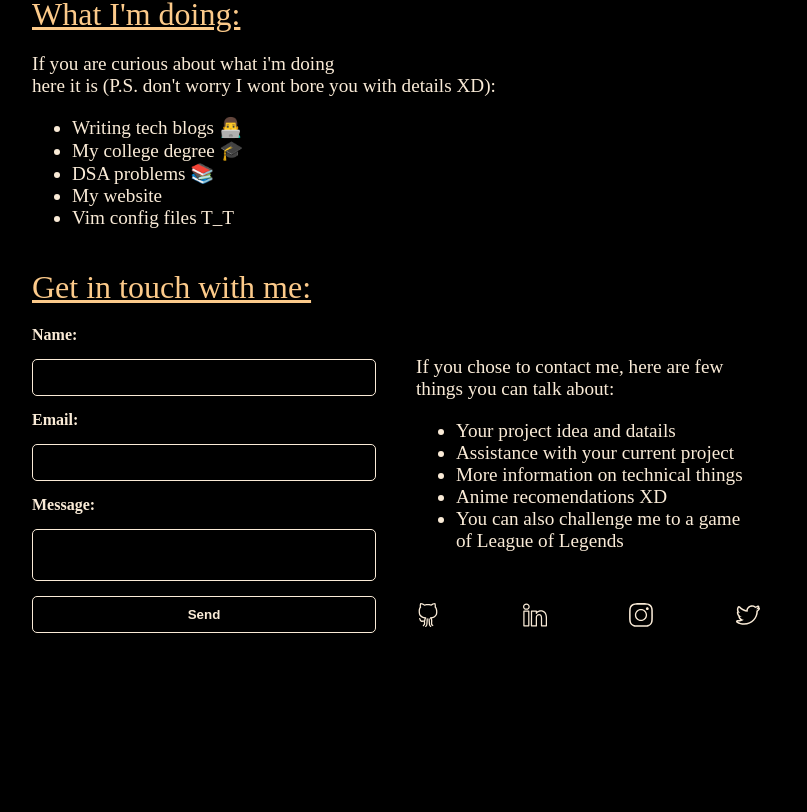
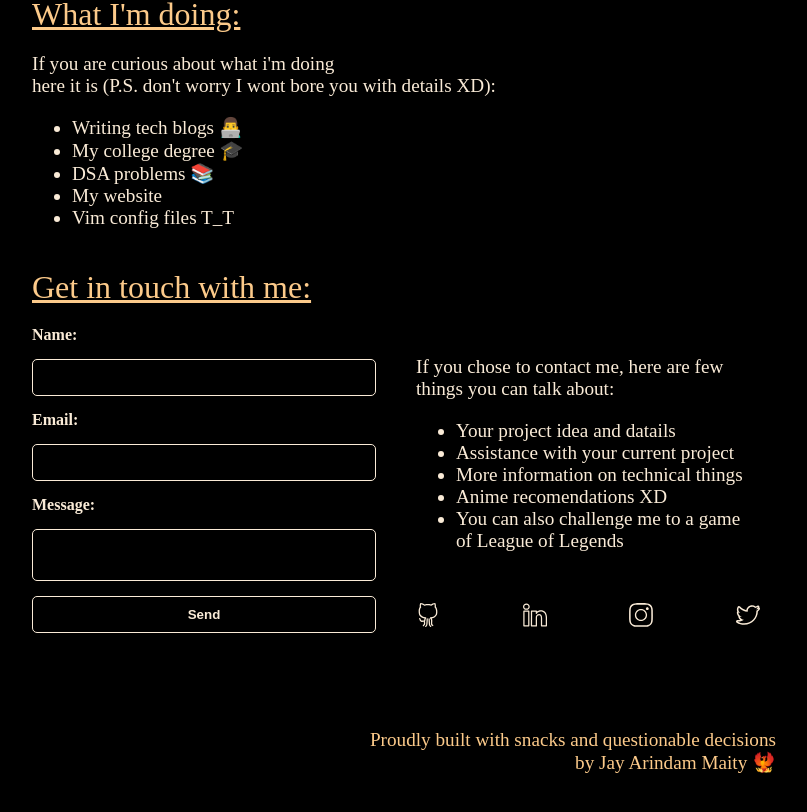
Before and after one commit to JayArindamMaity/jayarindammaity.github.io, a React (Vite) app: page /learning in a window 1280 px wide. Shown: the part 1028-1840 px from the top of the page, without its empty margins (244-1051 px from the left). Before the commit the page ends 1741 px from the top, so only its background shows below. Built offline with nearby package versions, Linux system fonts and the light colour scheme.

Commit message:
added footer

```diff
--- a/src/App.css
+++ b/src/App.css
@@ -1,21 +1,25 @@
-.main {
-  height: 100vh;
-  width: 100wh;
+html, body, #root {
+  height: 100%;
+  margin: 0;
+  padding: 0;
+}
+
+.page-container {
+  display: flex;
+  flex-direction: column;
+  min-height: 100vh;
   margin-left: 20vw;
   margin-right: 20vw;
   padding: 20px;
 }
 
-@media screen and (max-width:480px){
-  .main {
+.main-content {
+  flex: 1;
+}
+
+@media screen and (max-width: 780px) {
+  .page-container {
     margin-left: 5vw;
     margin-right: 5vw;
   }
 }
-
-@media screen and (max-width:780px){
-  .main {
-    margin-left: 5vw;
-    margin-right: 5vw;
-  }
-}
--- a/src/App.tsx
+++ b/src/App.tsx
@@ -7,13 +7,15 @@ import Projects from "./pages/projects/projects";
 import Entertainment from "./pages/entertainment/entertainment";
 import { HashRouter as Router, Routes, Route } from "react-router-dom";
 import Recepies from "./pages/recepies/recepies";
+import Footer from "./components/footer/footer";
 
 function App() {
   return (
     <Router>
-      <div className="main">
+      <div className="page-container">
         <Navbar />
 
+        <div className="main-content">
           <Routes>
             <Route path="/" element={<Home />} />
             <Route path="/projects" element={<Projects />} />
@@ -23,8 +25,12 @@ function App() {
             <Route path="/recepies" element={<Recepies />} />
           </Routes>
         </div>
+
+        <Footer />
+      </div>
     </Router>
   );
 }
 
+
 export default App;
--- /dev/null
+++ b/src/components/footer/footer.css
@@ -0,0 +1,11 @@
+.fo-main {
+  background-color: rgb(0, 0, 0);
+  color: rgb(252, 202, 138);
+  padding: 1rem;
+  text-align: right;
+  font-size: larger;
+  position: relative;
+  bottom: 0;
+  width: 100%;
+  height: 7vh;
+}
--- /dev/null
+++ b/src/components/footer/footer.tsx
@@ -0,0 +1,13 @@
+import './footer.css'
+
+export default function Footer () {
+    return (
+        <>
+            <div className='fo-main'>
+                Proudly built with snacks and questionable decisions
+                <br />
+                by Jay Arindam Maity 🐦‍🔥
+            </div>
+        </>
+    )
+}
--- a/src/pages/recepies/recepies.css
+++ b/src/pages/recepies/recepies.css
@@ -0,0 +1,14 @@
+.re-main {
+  margin-top: 15vh;
+  padding-bottom: 10vh;
+  color: antiquewhite;
+  font-size: larger;
+}
+
+.re-heading {
+  text-decoration: underline;
+  margin-top: 40px;
+  margin-bottom: 20px;
+  font-size: xx-large;
+  color: rgb(252, 202, 138);
+}
--- a/src/pages/recepies/recepies.tsx
+++ b/src/pages/recepies/recepies.tsx
@@ -1,11 +1,21 @@
-import './recepies.css'
+import "./recepies.css";
 
-export default function Recepies () {
-    return (
-        <>
-            <div className='f-main'>
-
-            </div>
-        </>
-    )
+export default function Recepies() {
+  return (
+    <>
+      <div className="re-main">
+        <div className="re-opening">
+          <div className="re-heading">Welcome to the recepies section...</div>
+          <div className="re-content">
+            Nourishment is defenitely one of the most important factor that
+            plays a huge role in your health and productivity...
+            <br /> <br />
+            Although I'm not a nutritionist but there are some of my personal
+            favourite recepies that you can give a try for you might be able to
+            enjoy them and they might be of benefit to your body...
+          </div>
+        </div>
+      </div>
+    </>
+  );
 }
```
Lines whose indentation alone changed are shown as unchanged.
